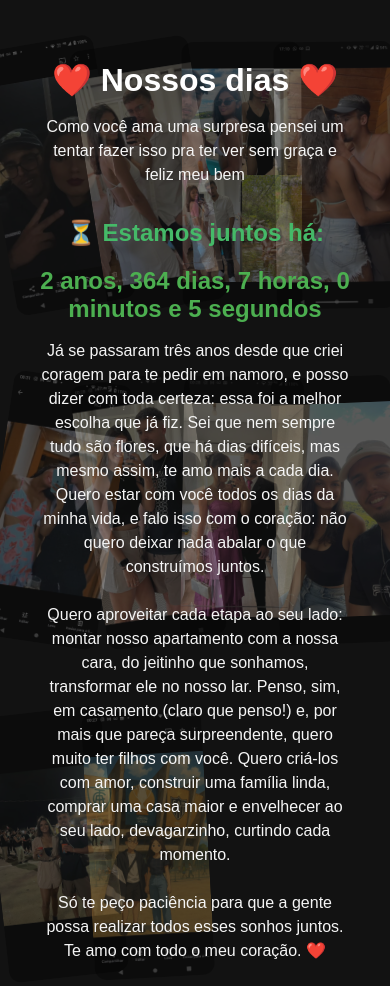
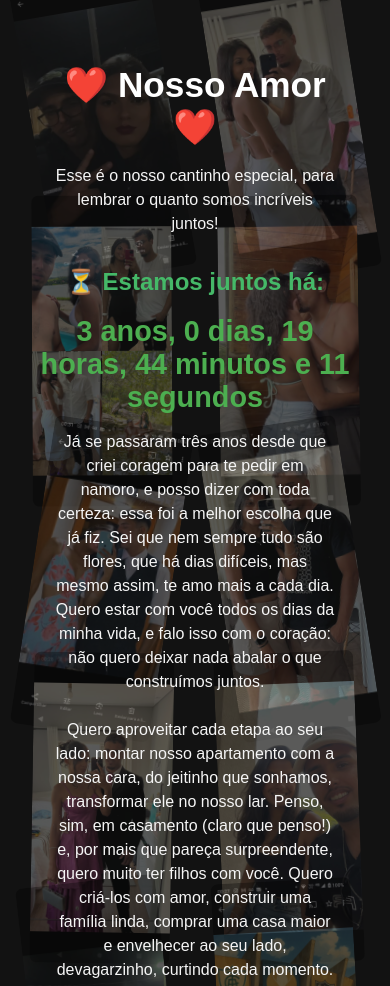
Before and after one commit to vitola1533/tefinha, a plain HTML site: page index.html in a window 390 px wide. Shown: the top 986 px of the page. Drawn offline with Linux system fonts and the light colour scheme.

Commit message:
Update index.html

```diff
--- a/index.html
+++ b/index.html
@@ -42,7 +42,7 @@
 
   p {
     font-size: 1.2rem;
-    max-width: 600px;
+    max-width: 90%;
     margin: 1rem auto;
     line-height: 1.5;
     animation: fadeIn 2s ease;
@@ -75,6 +75,7 @@
     transform: scale(1.1);
   }
 
+  /* Lightbox */
   #lightbox {
     position: fixed;
     top: 0;
@@ -112,27 +113,29 @@
 
   @media (max-width: 600px) {
     .background-photo {
-      width: 120px;
+      width: 140px;
+      padding: 5px;
     }
 
     h1 {
-      font-size: 2rem;
+      font-size: 2.2rem;
     }
 
     #timer {
-      font-size: 1.5rem;
+      font-size: 1.8rem;
     }
 
     p {
       font-size: 1rem;
+      max-width: 90%;
     }
   }
 </style>
 </head>
 <body>
 
-<h1>❤️ Nossos dias ❤️</h1>
-<p>Como você ama uma surpresa pensei um tentar fazer isso pra ter ver sem graça e feliz meu bem</p>
+<h1>❤️ Nosso Amor ❤️</h1>
+<p>Esse é o nosso cantinho especial, para lembrar o quanto somos incríveis juntos!</p>
 
 <h2>⏳ Estamos juntos há:</h2>
 <div id="timer">Calculando...</div>
@@ -153,12 +156,24 @@
 </div>
 
 <script>
-  // Cronômetro ajustado
-  const now = new Date();
-  const totalHours = (2 * 365 + 364) * 24 + 7;
-  const startDate = new Date(now.getTime() - totalHours * 60 * 60 * 1000);
+  // Fotos de fundo
+  const photos = [
+    "WhatsApp Image 2025-06-11 at 00.32.34.jpeg",
+    "WhatsApp Image 2025-06-11 at 00.32.35 (1).jpeg",
+    "WhatsApp Image 2025-06-11 at 00.32.35 (2).jpeg",
+    "WhatsApp Image 2025-06-11 at 00.32.35 (3).jpeg",
+    "WhatsApp Image 2025-06-11 at 00.32.35.jpeg",
+    "WhatsApp Image 2025-06-11 at 00.32.36 (1).jpeg",
+    "WhatsApp Image 2025-06-11 at 00.32.36 (2).jpeg",
+    "WhatsApp Image 2025-06-11 at 00.32.36 (3).jpeg",
+    "WhatsApp Image 2025-06-11 at 00.32.36.jpeg",
+    "WhatsApp Image 2025-06-11 at 00.32.37 (1).jpeg"
+  ];
 
   const timerElement = document.getElementById('timer');
+
+  // Cronômetro: data inicial exata (ajustada)
+  const startDate = new Date(2022, 5, 11, 17); // Junho 11, 2022 às 17:00 (2 anos, 364 dias e 7 horas atrás)
 
   function updateTimer() {
     const now = new Date();
@@ -182,21 +197,9 @@
   updateTimer();
   setInterval(updateTimer, 1000);
 
-  // Distribuição das fotos
-  const photos = [
-    "WhatsApp Image 2025-06-11 at 00.32.34.jpeg",
-    "WhatsApp Image 2025-06-11 at 00.32.35 (1).jpeg",
-    "WhatsApp Image 2025-06-11 at 00.32.35 (2).jpeg",
-    "WhatsApp Image 2025-06-11 at 00.32.35 (3).jpeg",
-    "WhatsApp Image 2025-06-11 at 00.32.35.jpeg",
-    "WhatsApp Image 2025-06-11 at 00.32.36 (1).jpeg",
-    "WhatsApp Image 2025-06-11 at 00.32.36 (2).jpeg",
-    "WhatsApp Image 2025-06-11 at 00.32.36 (3).jpeg",
-    "WhatsApp Image 2025-06-11 at 00.32.36.jpeg",
-    "WhatsApp Image 2025-06-11 at 00.32.37 (1).jpeg"
-  ];
-
-  const columns = 4;
+  // Detecta se é mobile para ajustar colunas
+  const isMobile = window.innerWidth <= 600;
+  const columns = isMobile ? 2 : 4;
   const rows = Math.ceil(photos.length / columns);
 
   photos.forEach((src, index) => {
@@ -222,6 +225,7 @@
     document.body.appendChild(img);
   });
 
+  // Fecha lightbox ao clicar fora da imagem
   document.getElementById('lightbox').addEventListener('click', () => {
     document.getElementById('lightbox').style.display = 'none';
   });
```
